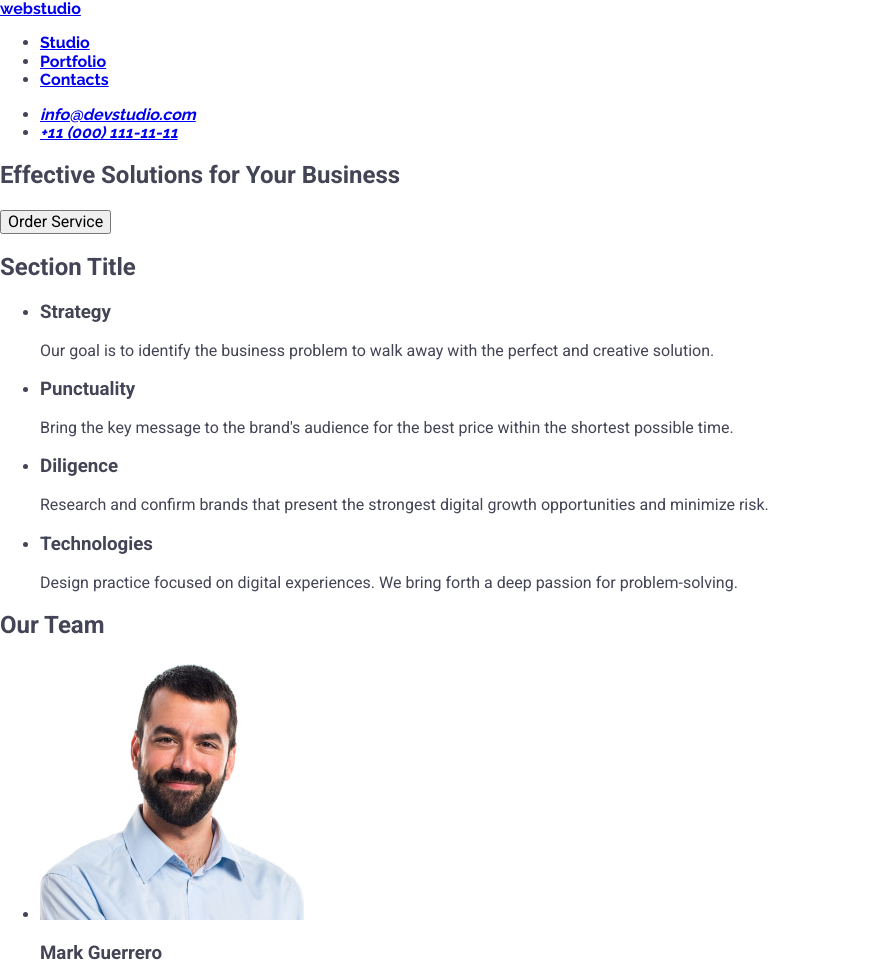
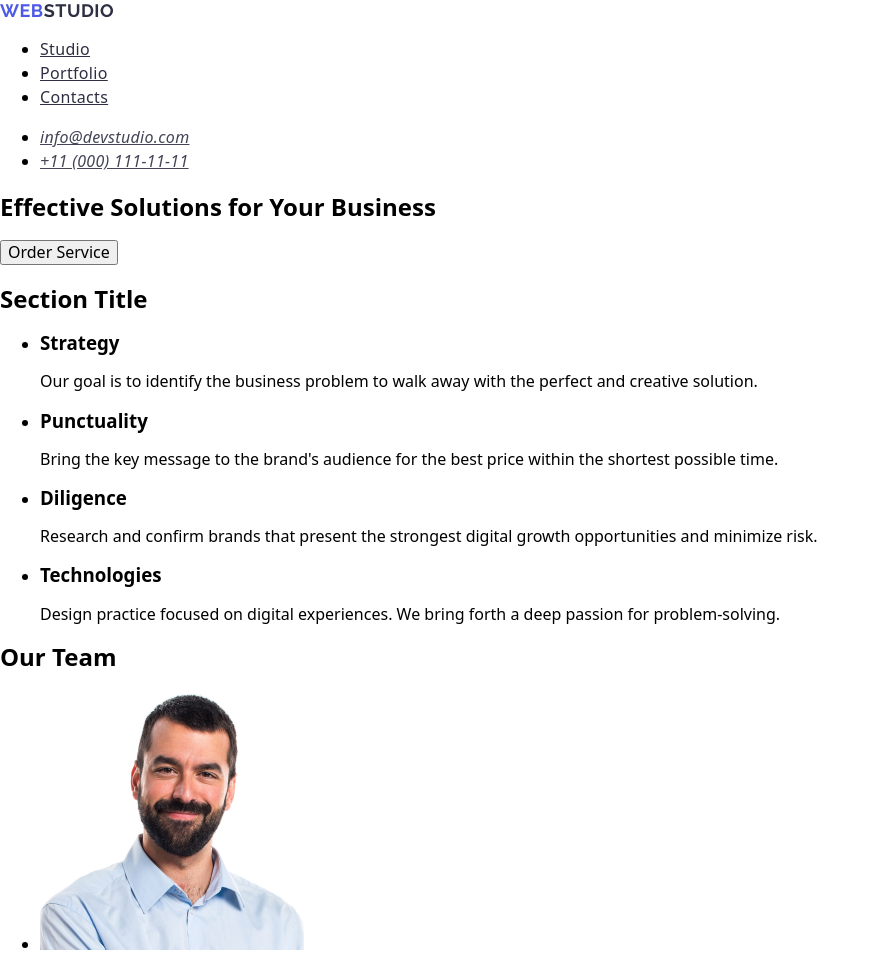
Before and after one commit to DmytroBabinenko/goit-markup-hw-02, a plain HTML site: page index.html in a window 1280 px wide. Shown: the top 967 px of the page, without its empty margins (0-880 px from the left). Drawn offline with nearby package versions, Linux system fonts and the light colour scheme.

Commit message:
Update styles.css

```diff
--- a/css/styles.css
+++ b/css/styles.css
@@ -1,24 +1,52 @@
-
-body {
-    color: #434455;
-    font-family: "Roboto", sans-serif;
-    background-color: #FFFFFF;
+.partlogo {
+    font-family: "Raleway", sans-serif;
+    font-weight: 700;
+    font-size: 18px;
+    line-height: 1.17;
+    letter-spacing: 0.03em;
+    text-transform: uppercase;
+    color: #4d5ae5;
 }
 
-header {
-
-    font-family: "Raleway", sans-serif;
-
+.partlogo__studio {
+    color: #2e2f42;
 }
 
-font-weight: 700 logo
 
-h1 {
-
-    color:
+.web-studio {
+    text-decoration: none;
 }
 
-p {
+.menu li a {
+    font-weight: 500;
+    font-size: 16px;
+    line-height: 1.5;
+    letter-spacing: 0.02em;
+    color: #2e2f42;
+    transition: color 0.3s ease;
+}
 
-    color:
+.menu li a:hover {
+    color: #404bbf;
 }
+
+.menu li a:focus {
+    color: #404bbf;
+}
+
+
+.contact-info li a {
+    font-size: 16px;
+    line-height: 1.5;
+    letter-spacing: 0.02em;
+    color: #434455;
+    transition: color 0.3s ease;
+}
+
+.contact-info li a:hover {
+    color: #404bbf;
+}
+
+.contact-info li a:focus {
+    color: #404bbf;
+}
```
